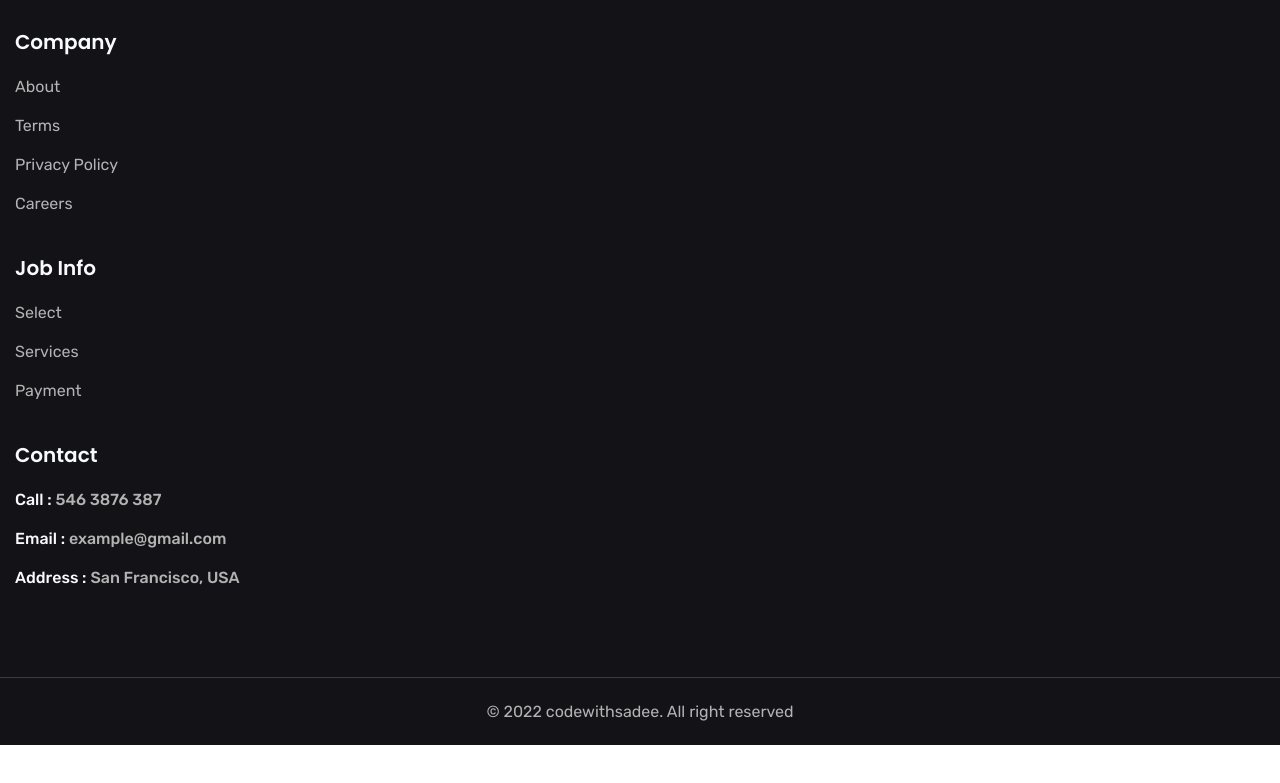
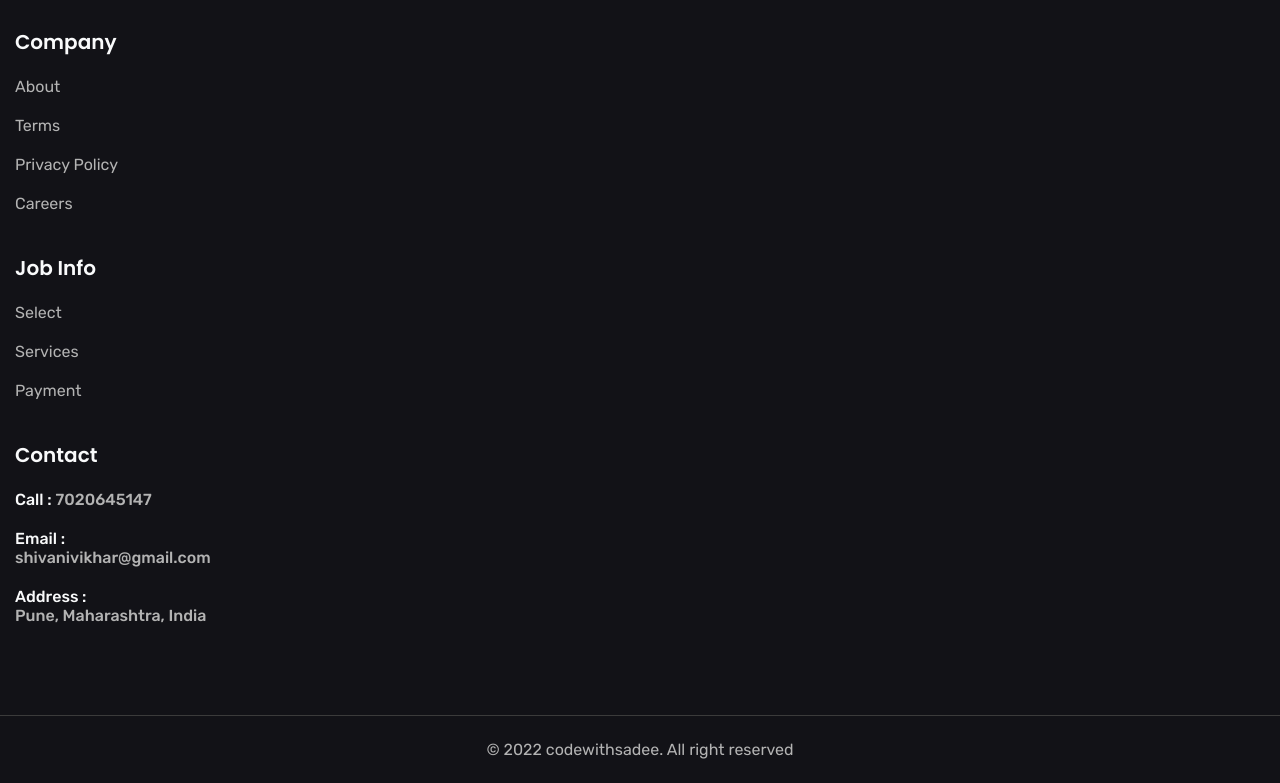
Before and after one commit to shivanee283/EduLanding, a plain HTML site: page index.html in a window 1280 px wide. Shown: the part 8387-9170 px from the top of the page. Before the commit the page ends 9132 px from the top, so only its background shows below. Drawn offline with nearby package versions, Linux system fonts and the light colour scheme; files whose address does not match are found by name.

Commit message:
Footerter

```diff
--- a/index.html
+++ b/index.html
@@ -568,20 +568,20 @@
             <li class="contact-item">
               <span>Call : </span>
 
-              <a href="tel:5463876387" class="contact-link">546 3876 387</a>
+              <a href="tel:5463876387" class="contact-link">7020645147</a>
             </li>
 
             <li class="contact-item">
               <span>Email : </span>
 
-              <a href="mailto:example@gmail.com" class="contact-link">example@gmail.com</a>
+              <a href="mailto:example@gmail.com" class="contact-link">shivanivikhar@gmail.com</a>
             </li>
 
             <li class="contact-item">
               <span>Address : </span>
 
               <a href="#" class="contact-link">
-                <address>San Francisco, USA</address>
+                <address>Pune, Maharashtra, India</address>
               </a>
             </li>
 
```
